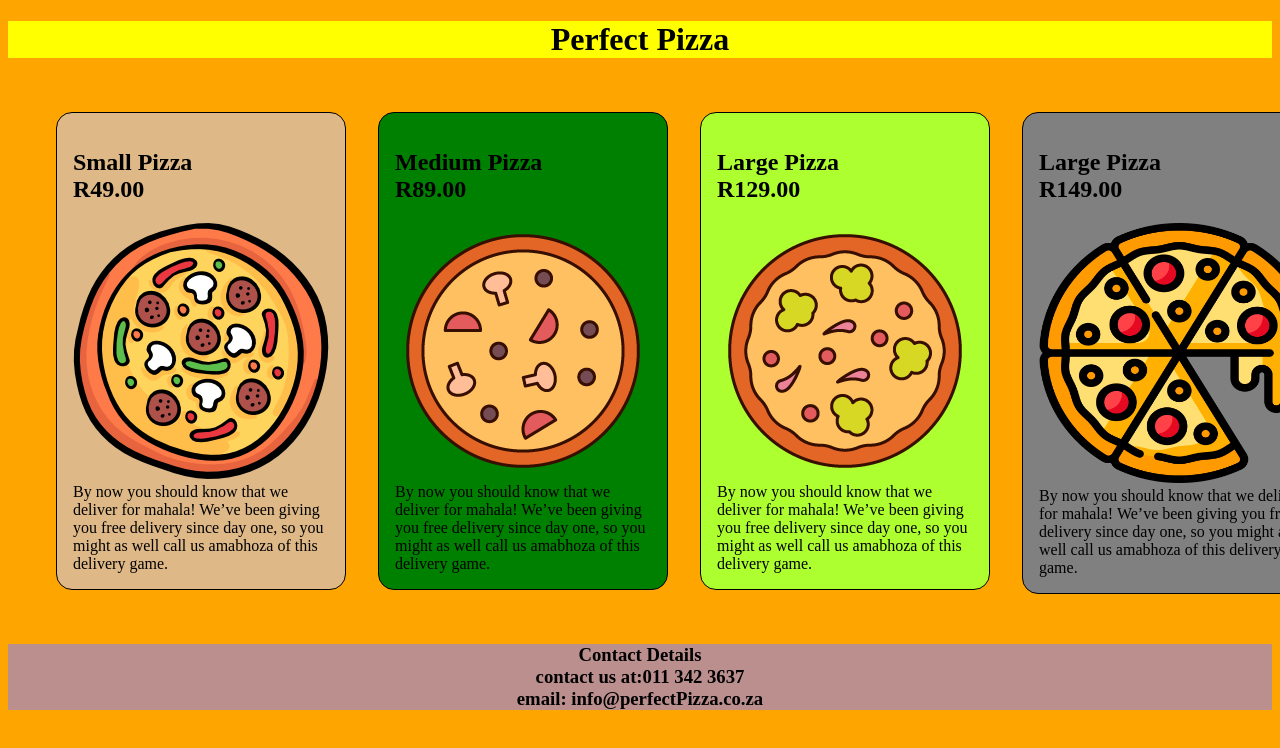
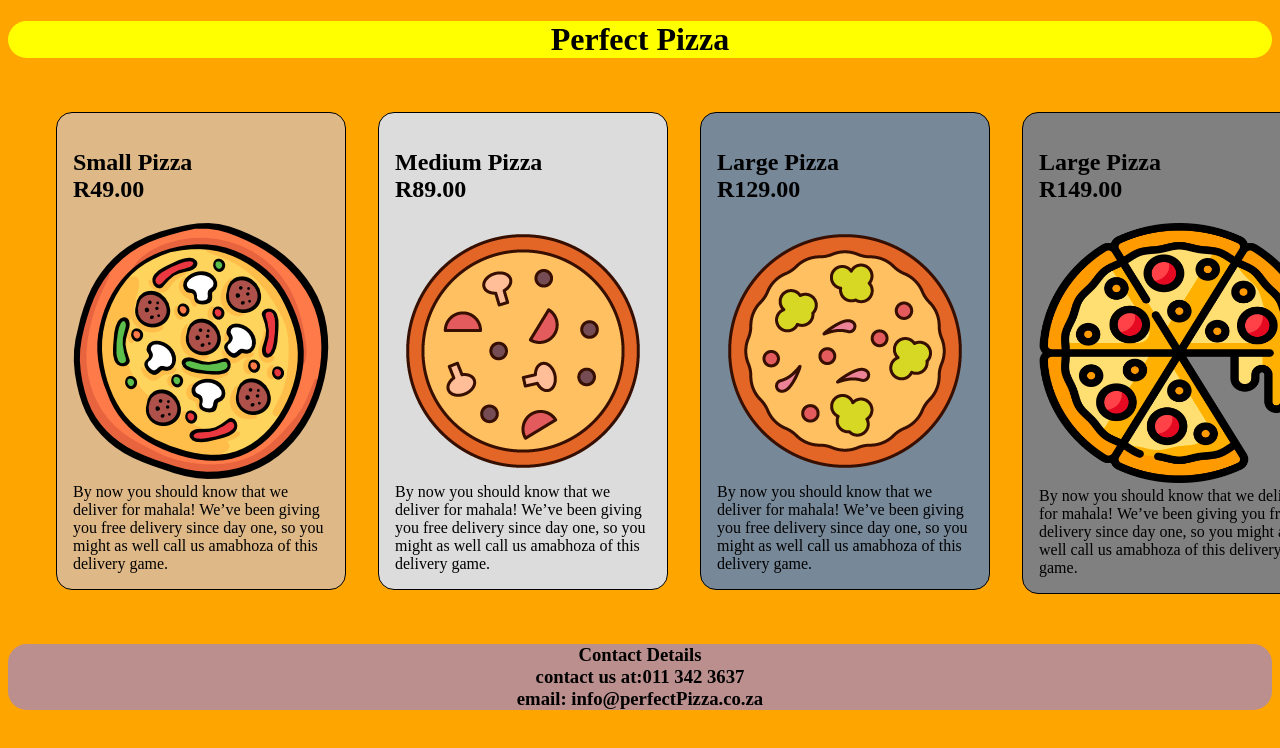
Before and after one commit to sinenkosimasinga/pizzapage, a plain HTML site: page index.html in a window 1280 px wide. Shown: the top 748 px of the page. Drawn offline with Linux system fonts and the light colour scheme.

Commit message:
pizza commit

```diff
--- a/style.css
+++ b/style.css
@@ -4,10 +4,12 @@ body{
 h1{
     background-color: yellow;
     text-align: center;
+    border-radius: 1em;
 }
 h3{
     text-align: center;
     background-color: rosybrown;
+    border-radius: 1em;
 }
 .img{
     width: 150px;
@@ -26,14 +28,14 @@ h3{
     padding:  1em;
     margin:  1em;
     border-radius: 1em;
-    background-color: green;
+    background-color: gainsboro;
 }
 .Large_pizza{
     border: 1px solid black;
     padding:  1em;
     margin:  1em;
     border-radius: 1em;
-    background-color: greenyellow;
+    background-color: lightslategray;
 }
 .Larged_pizza{
     border: 1px solid black;
```
